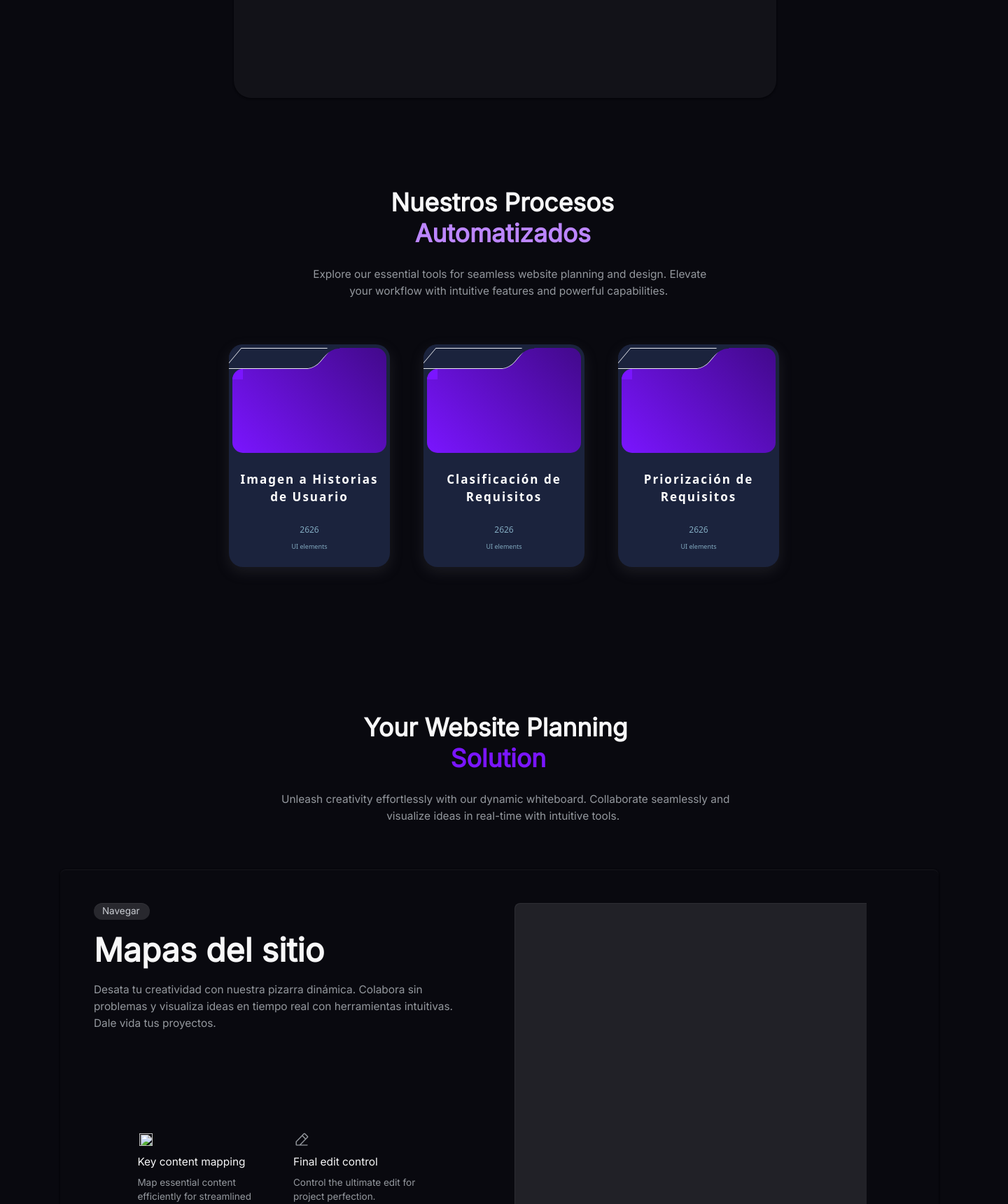
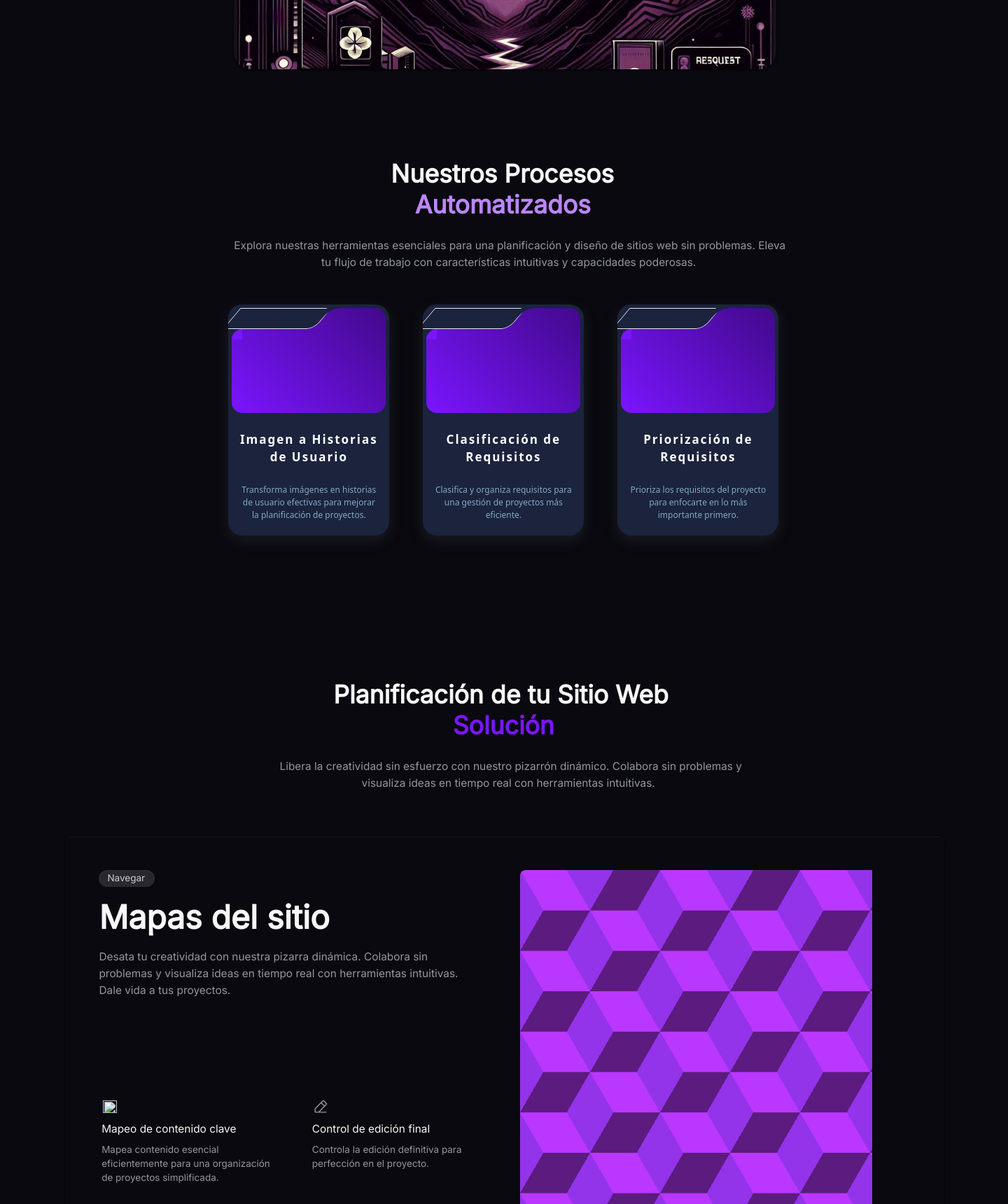
Before and after one commit to JuanSO121/ReQuest, a Flask app: page / in a window 1440 px wide. Shown: the part 960-2680 px from the top of the page at 70% size. Run offline with Flask 3, Linux system fonts and the light colour scheme; some libraries are stand-ins or nearby versions.

Commit message:
priorizacion

```diff
--- a/blueprints/front/templates/home.html
+++ b/blueprints/front/templates/home.html
@@ -149,6 +149,30 @@
       border-left: 1px solid rgba(255, 255, 255, 0.126);
       border-right: 1px solid rgba(255, 255, 255, 0.126);
     }
+
+    .container2 {
+      width: 100%;
+      height: 100%;
+      --s: 200px; /* control the size */
+      --c1: #5c1b7e;
+      --c2: #ba37ff;
+      --c3: #9333ea;
+
+      background: repeating-conic-gradient(
+            from 30deg,
+            #0000 0 120deg,
+            var(--c3) 0 180deg
+          )
+          calc(0.5 * var(--s)) calc(0.5 * var(--s) * 0.577),
+        repeating-conic-gradient(
+          from 30deg,
+          var(--c1) 0 60deg,
+          var(--c2) 0 120deg,
+          var(--c3) 0 180deg
+        );
+      background-size: var(--s) calc(var(--s) * 0.577);
+    }
+
   </style>
 
 </head>
@@ -190,7 +214,7 @@
   <div class="m-[0_0_40px_0] flex flex-col items-center w-[fit-content] box-sizing-border">
     <div class="m-[0_14.4px_48px_0] flex flex-col items-center w-[fit-content] box-sizing-border">
       <span class="break-words font-['Inter'] font-semibold text-[35.6px] leading-[1.236] text-[#F7F7F8]">
-              Automatizacion
+      Automatización
       </span>
       <span class="m-[0_0.6px_0_0] break-words font-['Inter'] font-semibold text-[35.6px] leading-[1.236] text-[#BC86FF]">
       Workflow
@@ -198,39 +222,23 @@
     </div>
     <div class="flex flex-col items-center w-[fit-content] box-sizing-border">
       <span class="break-words font-['Inter'] font-normal text-[15.4px] leading-[1.558] text-[#C9CCD2]">
-              Simplify website planning with our intuitive design tool. Bring your ideas to life
+      Simplifica la planificación del sitio web con nuestra herramienta de diseño intuitiva. Da vida a tus ideas
       </span>
       <span class="m-[0_2.8px_0_0] break-words font-['Inter'] font-normal text-[15.4px] leading-[1.558] text-[#C9CCD2]">
-              effortlessly and create stunning visuals.
+      sin esfuerzo y crea visuales impresionantes.
       </span>
     </div>
   </div>
-          <div class="m-[0_12.7px_0_0] flex w-[311.9px] box-sizing-border">
-            <div class="shadow-[inset_0px_1px_0px_0px_rgba(255,255,255,0.2),0px_1px_3px_0px_rgba(9,9,15,0.5),0px_1px_2px_0px_rgba(9,9,15,0.3)] rounded-[8px] bg-[#7A15FF] m-[0_12px_0_0] flex items-center justify-center p-[10px_3.7px_10px_0] w-[124px]">
-              <button class="break-words font-inter font-medium text-sm leading-[1.5] text-[#F7F7F8]">
-                Get Started
-              </button>
 </div>
-            <div class="shadow-[0px_1px_3px_0px_rgba(9,9,15,0),0px_1px_2px_0px_rgba(9,9,15,0),inset_0px_1px_0px_0px_rgba(255,255,255,0)] rounded-[8px] flex items-center justify-between p-[10px_0] w-[176px]">
-              <div class="flex items-center">
-                <button class="break-words font-inter font-medium text-[13.5px] leading-[1.481] text-[#C9CCD2]">
-                  See how it works
-                </button>
-              </div>
-              <button class="flex items-center w-[7.5px] h-[13.8px]">
-                <img class="w-[7.5px] h-[13.8px]" src="static/vectors/vector_1_x2.svg" alt="Arrow Icon" />
-              </button>
-            </div>
+<div class="card shadow-[0px_1px_3px_0px_rgba(0,0,5,0.5),0px_1px_2px_0px_rgba(0,0,5,0.3)] rounded-[25px] bg-[#121218] m-[0_0_0_3px] w-[775px] h-[494px]">
+  <img src="static/uploads/portada2.jpg" alt="Portada" style="width: 100%; height: auto;">
 </div>
 
-        </div>
-        <div class="card shadow-[0px_1px_3px_0px_rgba(0,0,5,0.5),0px_1px_2px_0px_rgba(0,0,5,0.3)] rounded-[25px] bg-[#121218] m-[0_0_0_3px] w-[775px] h-[494px]">
-        </div>
 </div>
 
 <div class="flex flex-col items-center p-4 box-sizing-border w-full">
   <div class="bg-[#09090F] flex flex-col items-center p-[96px_24px_96px_24px] box-sizing-border">
-              <div class="m-[0_1.3px_64px_0] flex flex-col items-center w-[fit-content] box-sizing-border">
+    <div class="m-[0_1.3px_14px_0] flex flex-col items-center w-[fit-content] box-sizing-border">
       <div class="m-[0_3.3px_24px_0] flex flex-col items-center w-[fit-content] box-sizing-border">
         <span class="break-words font-['Inter'] font-semibold text-[35.6px] leading-[1.236] text-[#F7F7F8]">
           Nuestros Procesos
@@ -239,15 +247,15 @@
           Automatizados
         </span>
       </div>
-                <div class="m-[0_0_0_17.7px] flex flex-col items-center w-[fit-content] box-sizing-border">
+      <div class="m-[0_0_0_17.7px] flex flex-col items-center w-[fit-content] box-sizing-border mb-12">
         <span class="break-words font-['Inter'] font-normal text-[15.4px] leading-[1.558] text-[#94989E]">
-                    Explore our essential tools for seamless website planning and design. Elevate
+          Explora nuestras herramientas esenciales para una planificación y diseño de sitios web sin problemas. Eleva
         </span>
         <span class="m-[0_56.5px_0_53.4px] break-words font-['Inter'] font-normal text-[15.4px] leading-[1.558] text-[#94989E]">
-                    your workflow with intuitive features and powerful capabilities.
+          tu flujo de trabajo con características intuitivas y capacidades poderosas.
         </span>
       </div>
-              </div>
+
       <div class="flex flex-row gap-12 w-[fit-content] box-sizing-border">
 
                 <!-- Imagen a Historias de Usuario -->
@@ -264,8 +272,7 @@
                     <span class="title">Imagen a Historias de Usuario</span>
                     <div class="row row1">
                       <div class="item">
-                        <span class="big-text">2626</span>
-                        <span class="regular-text">UI elements</span>
+                        <span class="big-text">Transforma imágenes en historias de usuario efectivas para mejorar la planificación de proyectos.</span>
                       </div>
                     </div>
                   </div>
@@ -285,8 +292,7 @@
                     <span class="title">Clasificación de Requisitos</span>
                     <div class="row row1">
                       <div class="item">
-                        <span class="big-text">2626</span>
-                        <span class="regular-text">UI elements</span>
+                        <span class="big-text">Clasifica y organiza requisitos para una gestión de proyectos más eficiente.</span>
                       </div>
                     </div>
                   </div>
@@ -306,8 +312,7 @@
                     <span class="title">Priorización de Requisitos</span>
                     <div class="row row1">
                       <div class="item">
-                        <span class="big-text">2626</span>
-                        <span class="regular-text">UI elements</span>
+                        <span class="big-text">Prioriza los requisitos del proyecto para enfocarte en lo más importante primero.</span>
                       </div>
                     </div>
                   </div>
@@ -318,22 +323,22 @@
           </div>
 
           <div class="flex flex-col items-center p-[96px_4px_0_0] w-[1425px] box-sizing-border">
-            <div class="m-[0_0_107px_6px] flex flex-col items-center w-[fit-content] box-sizing-border">
+            <div class="m-[0_0_50px_6px] flex flex-col items-center w-[fit-content] box-sizing-border">
               <div class="m-[0_0_64px_17.4px] flex flex-col items-center w-[fit-content] box-sizing-border">
                 <div class="m-[0_28.3px_24px_0] flex flex-col items-center w-[fit-content] box-sizing-border">
                   <span class="break-words font-['Inter'] font-semibold text-[35.6px] leading-[1.236] text-[#F7F7F8]">
-                  Your Website Planning
+                    Planificación de tu Sitio Web
                   </span>
                   <span class="m-[0_0_0_7.6px] break-words font-['Inter'] font-semibold text-[35.6px] leading-[1.236] text-[#7A15FF]">
-                  Solution
+                    Solución
                   </span>
                 </div>
                 <div class="flex flex-col items-center w-[fit-content] box-sizing-border">
                   <span class="break-words font-['Inter'] font-normal text-[15.4px] leading-[1.558] text-[#94989E]">
-                  Unleash creativity effortlessly with our dynamic whiteboard. Collaborate seamlessly and
+                    Libera la creatividad sin esfuerzo con nuestro pizarrón dinámico. Colabora sin problemas y
                   </span>
                   <span class="m-[0_7.1px_0_0] break-words font-['Inter'] font-normal text-[15.4px] leading-[1.558] text-[#94989E]">
-                  visualize ideas in real-time with intuitive tools.
+                    visualiza ideas en tiempo real con herramientas intuitivas.
                   </span>
                 </div>
               </div>
@@ -359,7 +364,7 @@
                           problemas y visualiza ideas en tiempo real con herramientas intuitivas.
                         </span>
                         <span class="self-start break-words font-['Inter'] font-normal text-[15.4px] leading-[1.558] text-[#94989E]">
-                          Dale vida tus proyectos.
+                          Dale vida a tus proyectos.
                         </span>
                       </div>
                     </div>
@@ -371,18 +376,18 @@
                           </div>
                           <div class="m-[0_0_8px_0] flex box-sizing-border">
                             <span class="break-words font-['Inter'] font-medium text-[15.4px] leading-[1.558] text-[#F7F7F8]">
-                            Key content mapping
+                              Mapeo de contenido clave
                             </span>
                           </div>
                           <div class="m-[0_3.2px_0_0] flex flex-col w-[fit-content] box-sizing-border">
                             <span class="self-start break-words font-['Inter'] font-normal text-[13.5px] leading-[1.481] text-[#94989E]">
-                            Map essential content
+                              Mapea contenido esencial
                             </span>
                             <span class="break-words font-['Inter'] font-normal text-[13.5px] leading-[1.481] text-[#94989E]">
-                            efficiently for streamlined
+                              eficientemente para una organización
                             </span>
                             <span class="self-start break-words font-['Inter'] font-normal text-[13.5px] leading-[1.481] text-[#94989E]">
-                            project organization.
+                              de proyectos simplificada.
                             </span>
                           </div>
                         </div>
@@ -390,17 +395,17 @@
                           <div class="m-[0_3px_11px_3px] flex self-start w-[18.8px] h-[18.7px] box-sizing-border">
                             <img class="w-[18.8px] h-[18.7px]" src="static/vectors/vector_x2.svg" />
                           </div>
-                          <div class="m-[0_0_8px_0] flex self-start box-sizing-border">
+                          <div                 class="m-[0_0_8px_0] flex self-start box-sizing-border">
                             <span class="break-words font-['Inter'] font-medium text-[15.4px] leading-[1.558] text-[#F7F7F8]">
-                            Final edit control
+                              Control de edición final
                             </span>
                           </div>
                           <div class="flex flex-col w-[fit-content] box-sizing-border">
                             <span class="break-words font-['Inter'] font-normal text-[13.5px] leading-[1.481] text-[#94989E]">
-                            Control the ultimate edit for
+                              Controla la edición definitiva para
                             </span>
                             <span class="self-start break-words font-['Inter'] font-normal text-[13.5px] leading-[1.481] text-[#94989E]">
-                            project perfection.
+                              perfección en el proyecto.
                             </span>
                           </div>
                         </div>
@@ -412,18 +417,18 @@
                           </div>
                           <div class="m-[0_0_8px_0] flex self-start box-sizing-border">
                             <span class="break-words font-['Inter'] font-medium text-[15.4px] leading-[1.558] text-[#F7F7F8]">
-                            Optimize Planning
+                              Optimización de la Planificación
                             </span>
                           </div>
                           <div class="flex flex-col w-[fit-content] box-sizing-border">
                             <span class="self-start break-words font-['Inter'] font-normal text-[13.5px] leading-[1.481] text-[#94989E]">
-                            Enhance plans for
+                              Mejora los planes para una
                             </span>
                             <span class="break-words font-['Inter'] font-normal text-[13.5px] leading-[1.481] text-[#94989E]">
-                            streamlined execution and
+                              ejecución simplificada y
                             </span>
                             <span class="self-start break-words font-['Inter'] font-normal text-[13.5px] leading-[1.481] text-[#94989E]">
-                            success.
+                              éxito.
                             </span>
                           </div>
                         </div>
@@ -433,33 +438,44 @@
                           </div>
                           <div class="m-[0_10.7px_8px_0] flex box-sizing-border">
                             <span class="break-words font-['Inter'] font-medium text-[15.4px] leading-[1.558] text-[#F7F7F8]">
-                            Intelligent tagging
+                              Etiquetado Inteligente
                             </span>
                           </div>
                           <div class="flex flex-col w-[fit-content] box-sizing-border">
                             <span class="break-words font-['Inter'] font-normal text-[13.5px] leading-[1.481] text-[#94989E]">
-                            Efficiently organize with
+                              Organiza eficientemente con
                             </span>
                             <span class="m-[0_5.9px_0_0] break-words font-['Inter'] font-normal text-[13.5px] leading-[1.481] text-[#94989E]">
-                            smart, intuitive tagging
+                              etiquetado inteligente y
                             </span>
                             <span class="self-start break-words font-['Inter'] font-normal text-[13.5px] leading-[1.481] text-[#94989E]">
-                            solutions.
+                              soluciones intuitivas.
                             </span>
                           </div>
                         </div>
                       </div>
                     </div>
                   </div>
-                  <div class="shadow-[inset_1px_1px_0px_0px_rgba(255,255,255,0.05),0px_0px_0px_1px_rgba(9,9,15,0.698)] rounded-l-[8px] bg-[#212127] w-[503px] h-[606px]">
+                  <div class="container2 shadow-[inset_1px_1px_0px_0px_rgba(255,255,255,0.05),0px_0px_0px_1px_rgba(9,9,15,0.698)] rounded-l-[8px] bg-[#212127] w-[503px] h-[606px]">
                   </div>
                 </div>
               </div>
             </div>
           </div>
+
+
         </div>
       </div>
     </div>
   </div>
   </body>
+
+  <footer class="bg-[#09090F] text-white py-4 text-center">
+    <p><strong>Juan Jose Sanchez 84874</strong></p>
+    <p><strong>Daniel Tamara Rivera 9150</strong></p>
+    <p><strong>Laura Tatiana Castaño Muñoz 91878</strong></p>
+  </footer>
+
+
+
 </html>
--- /dev/null
+++ b/uploads/generated/textos.txt
@@ -0,0 +1,4 @@
+**Historia de usuario 1:**
+* **Como** usuario, **quiero** generar un reporte personalizado que solo incluya la información que necesito **para** tomar decisiones informadas.
+**Historia de usuario 2:**
+* **Como** usuario, **quiero** filtrar los resultados de búsqueda durante una búsqueda **para** encontrar los elementos específicos que estoy buscando. **Además,** quiero poder ajustar los filtros fácilmente **para** optimizar mis resultados.
```
Also changed, not shown: blueprints/front/home.py (+17 -6 lines), blueprints/front/templates/HU_imagen.html (+50 -18 lines), classe/gemini.py (+72 -4 lines), static/uploads/portada.jpg (added), static/uploads/portada2.jpg (added), uploads/imagenes/portada2.jpg (added), 3 other files. Lines whose indentation alone changed are shown as unchanged.
